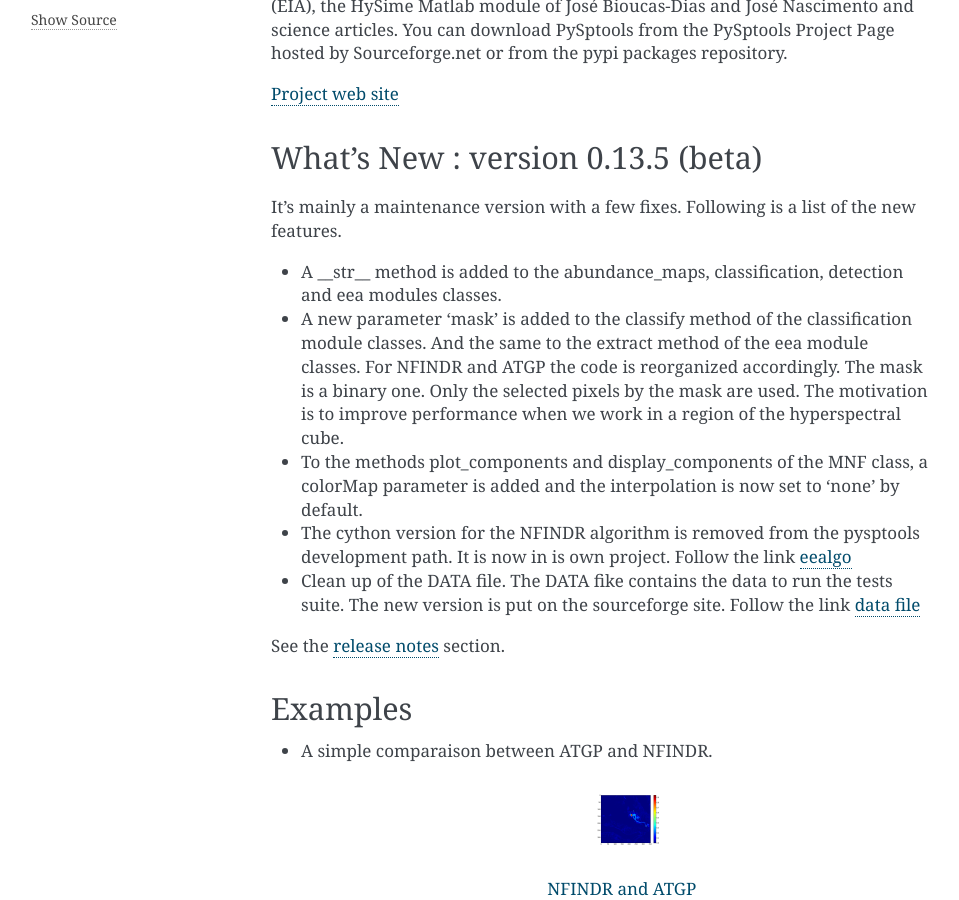
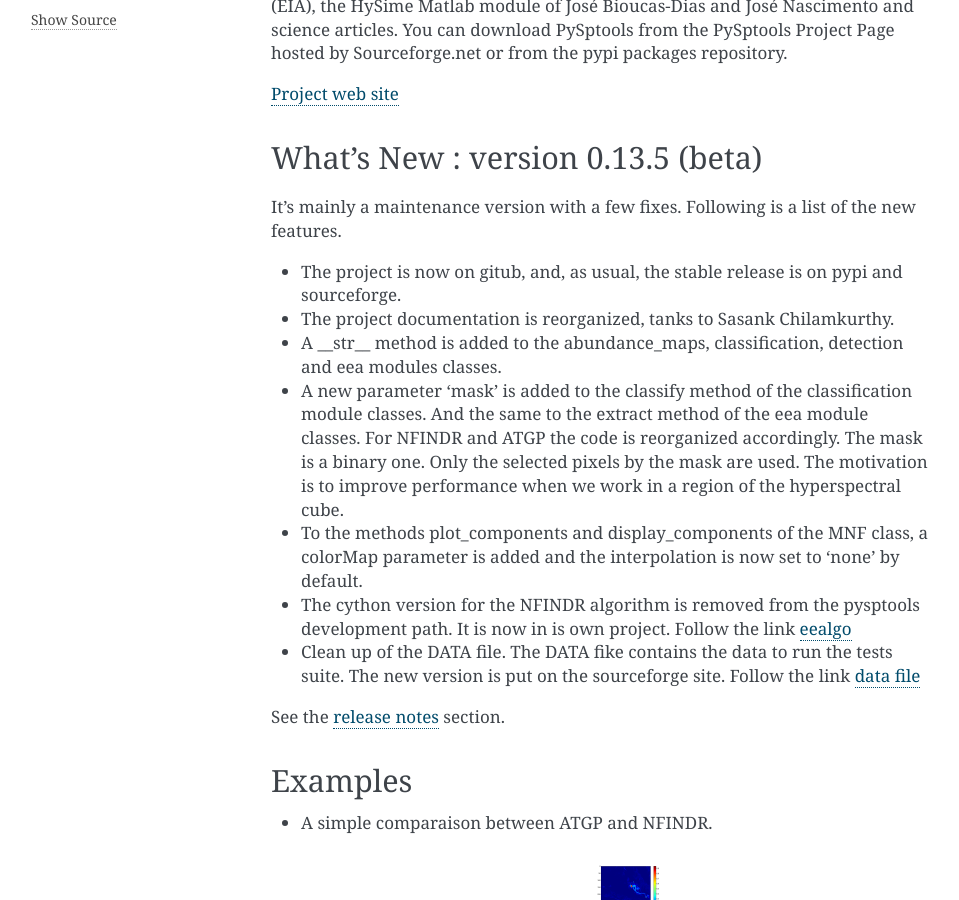
Before and after one commit to ctherien/pysptools, a Sphinx documentation site: the page built from docs/source/index.txt, in a window 1280 px wide and 900 px high, scrolled down 736 px. Shown: the whole window, without its empty margins (149-1108 px from the left). Built offline with Sphinx 7.4.7, drawn with Linux system fonts in a browser that asks for light colours; pages that are not in the unit, such as notebooks, are missing from menus.

Commit message:
Add to release notes

```diff
--- a/docs/source/index.txt
+++ b/docs/source/index.txt
@@ -28,6 +28,10 @@ What's New : version 0.13.5 (beta)
 =============================================================
 
 It's mainly a maintenance version with a few fixes. Following is a list of the new features.
+
+* The project is now on gitub, and, as usual, the stable release is on pypi and sourceforge.
+
+* The project documentation is reorganized, tanks to Sasank Chilamkurthy.
 
 * A __str__ method is added to the abundance_maps, classification, detection and eea modules classes.
 
```
